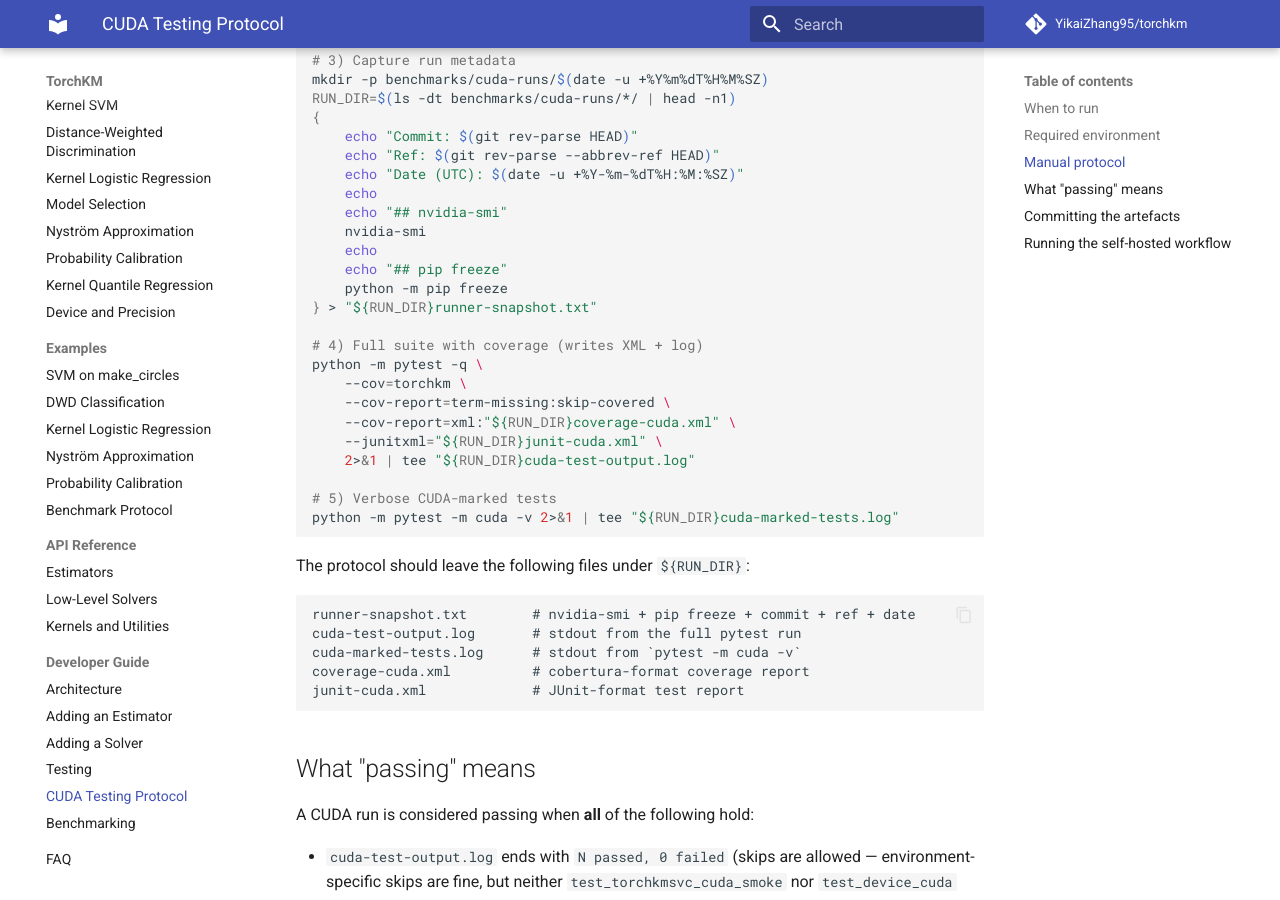
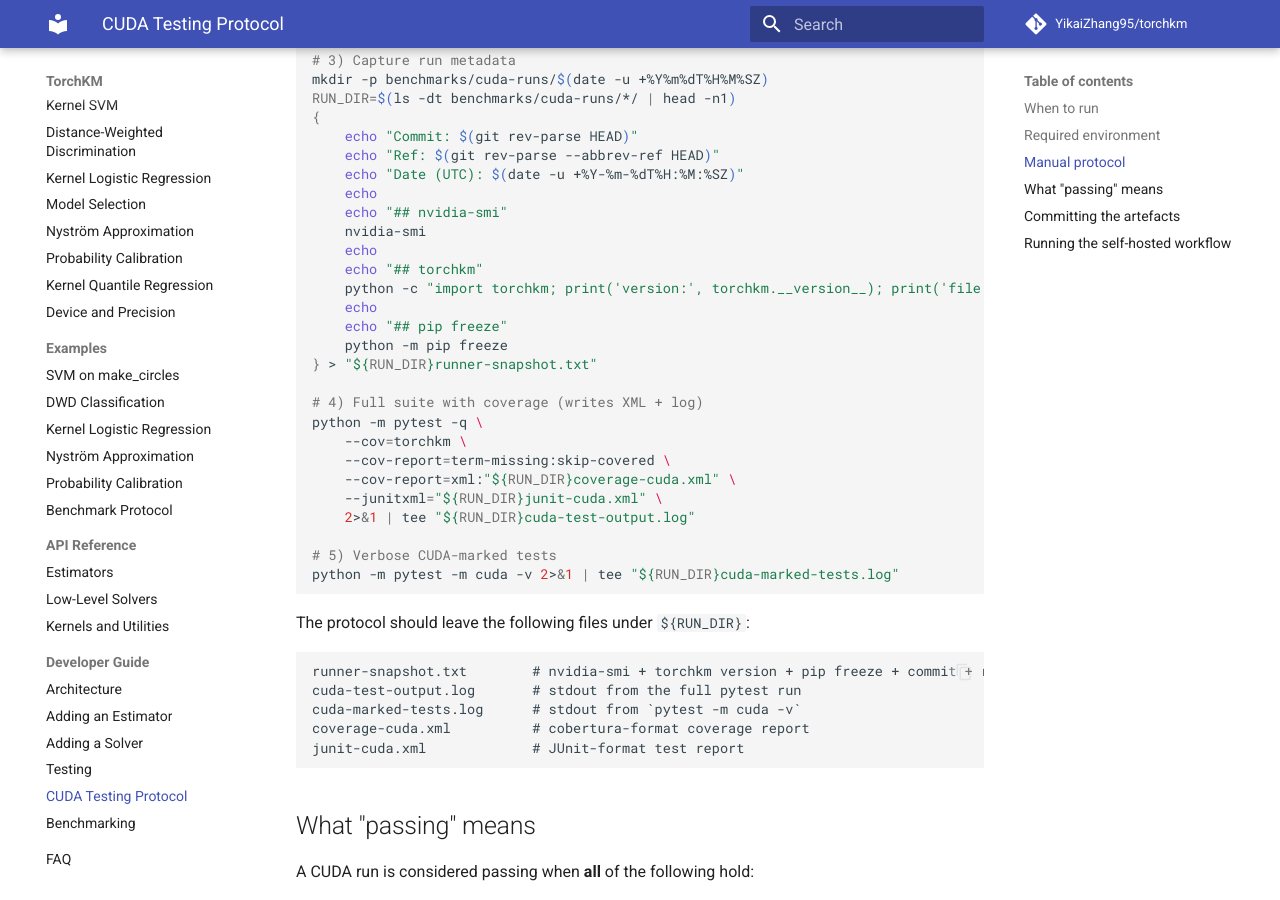
Before and after one commit to YikaiZhang95/torchkm, an MkDocs documentation site: the page built from docs/developer/cuda_testing.md, in a window 1280 px wide and 900 px high, scrolled down 1502 px. Built offline with MkDocs 1.6.1 and Material for MkDocs 9.7.7, drawn with Linux system fonts in a browser that asks for light colours; comment, search, counter and statistics services are not loaded.

Commit message:
Expose torchkm.__version__ from installed metadata

````diff
--- a/docs/developer/cuda_testing.md
+++ b/docs/developer/cuda_testing.md
@@ -63,6 +63,9 @@ RUN_DIR=$(ls -dt benchmarks/cuda-runs/*/ | head -n1)
     echo "## nvidia-smi"
     nvidia-smi
     echo
+    echo "## torchkm"
+    python -c "import torchkm; print('version:', torchkm.__version__); print('file:', torchkm.__file__)"
+    echo
     echo "## pip freeze"
     python -m pip freeze
 } > "${RUN_DIR}runner-snapshot.txt"
@@ -82,7 +85,7 @@ python -m pytest -m cuda -v 2>&1 | tee "${RUN_DIR}cuda-marked-tests.log"
 The protocol should leave the following files under `${RUN_DIR}`:
 
 ```
-runner-snapshot.txt        # nvidia-smi + pip freeze + commit + ref + date
+runner-snapshot.txt        # nvidia-smi + torchkm version + pip freeze + commit + ref + date
 cuda-test-output.log       # stdout from the full pytest run
 cuda-marked-tests.log      # stdout from `pytest -m cuda -v`
 coverage-cuda.xml          # cobertura-format coverage report
````
